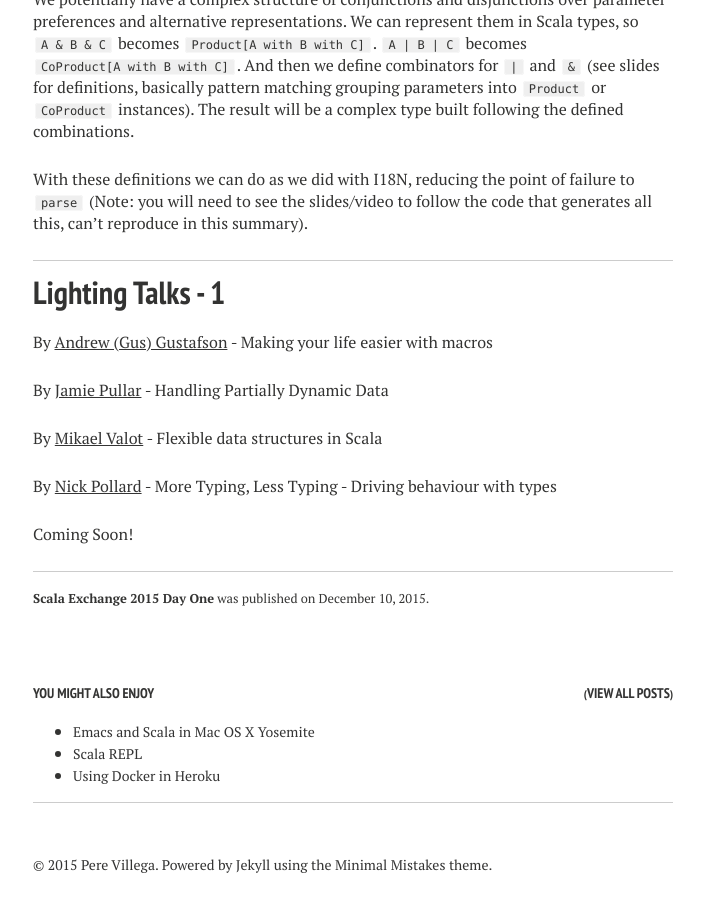
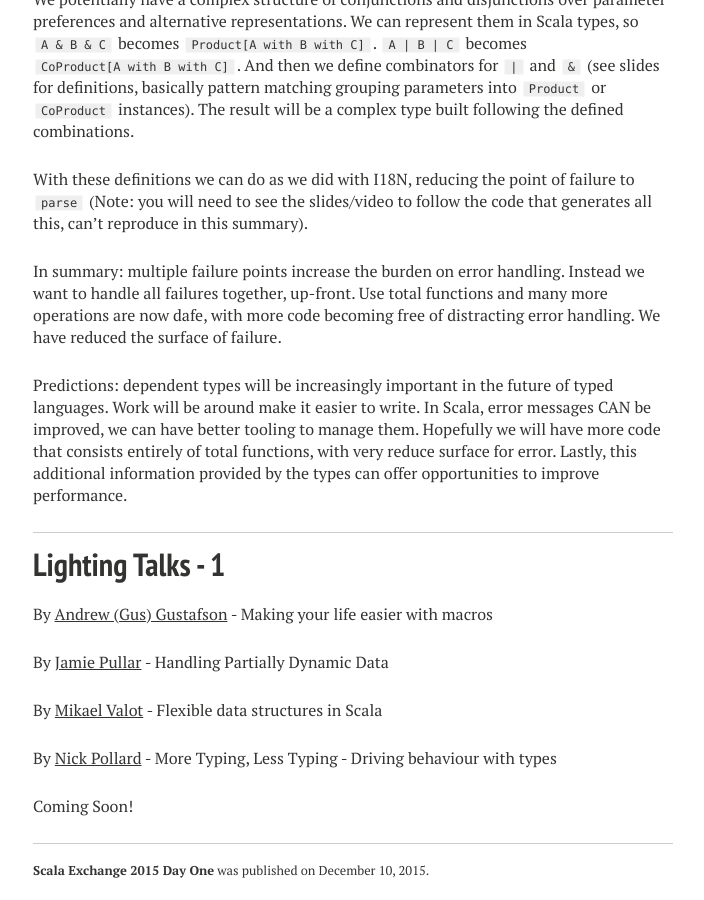
Before and after one commit to pvillega/old-blog-source, a Jekyll site: the page built from _posts/2015-12-10-scala-exchange-2015-day-one.md, in a window 1280 px wide and 900 px high, scrolled down 14357 px. Shown: the whole window, without its empty margins (287-991 px from the left). Built offline with Jekyll 4.4.1, drawn with Linux system fonts in a browser that asks for light colours; nearby versions of some CDN libraries; Markdown is read by kramdown in place of the engine named in the settings.

Commit message:
Update post

```diff
--- a/_posts/2015-12-10-scala-exchange-2015-day-one.md
+++ b/_posts/2015-12-10-scala-exchange-2015-day-one.md
@@ -352,6 +352,10 @@ We potentially have a complex structure of conjunctions and disjunctions over pa
 
 With these definitions we can do as we did with I18N, reducing the point of failure to `parse` (Note: you will need to see the slides/video to follow the code that generates all this, can't reproduce in this summary).
 
+In summary: multiple failure points increase the burden on error handling. Instead we want to handle all failures together, up-front. Use total functions and many more operations are now dafe, with more code becoming free of distracting error handling. We have reduced the surface of failure.
+
+Predictions: dependent types will be increasingly important in the future of typed languages. Work will be around make it easier to write. In Scala, error messages CAN be improved, we can have better tooling to manage them. Hopefully we will have more code that consists entirely of total functions, with very reduce surface for error. Lastly, this additional information provided by the types can offer opportunities to improve performance.
+
 ***
 
 # Lighting Talks - 1
```
